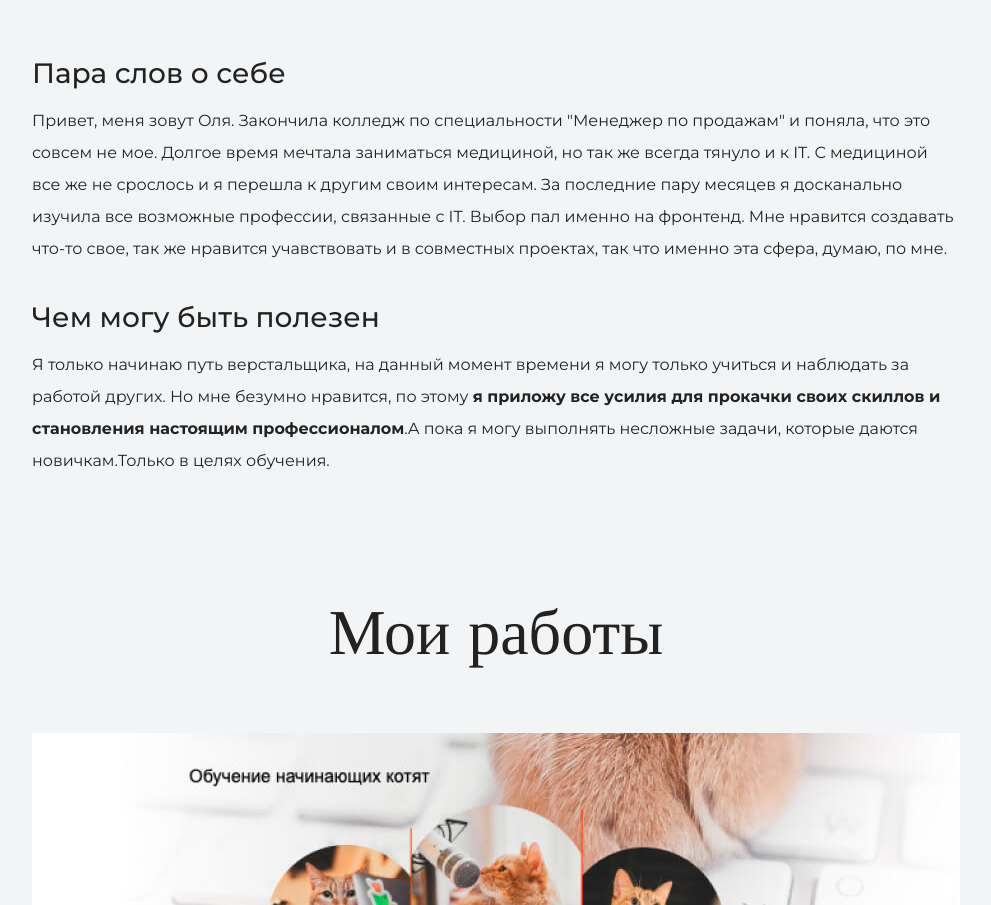
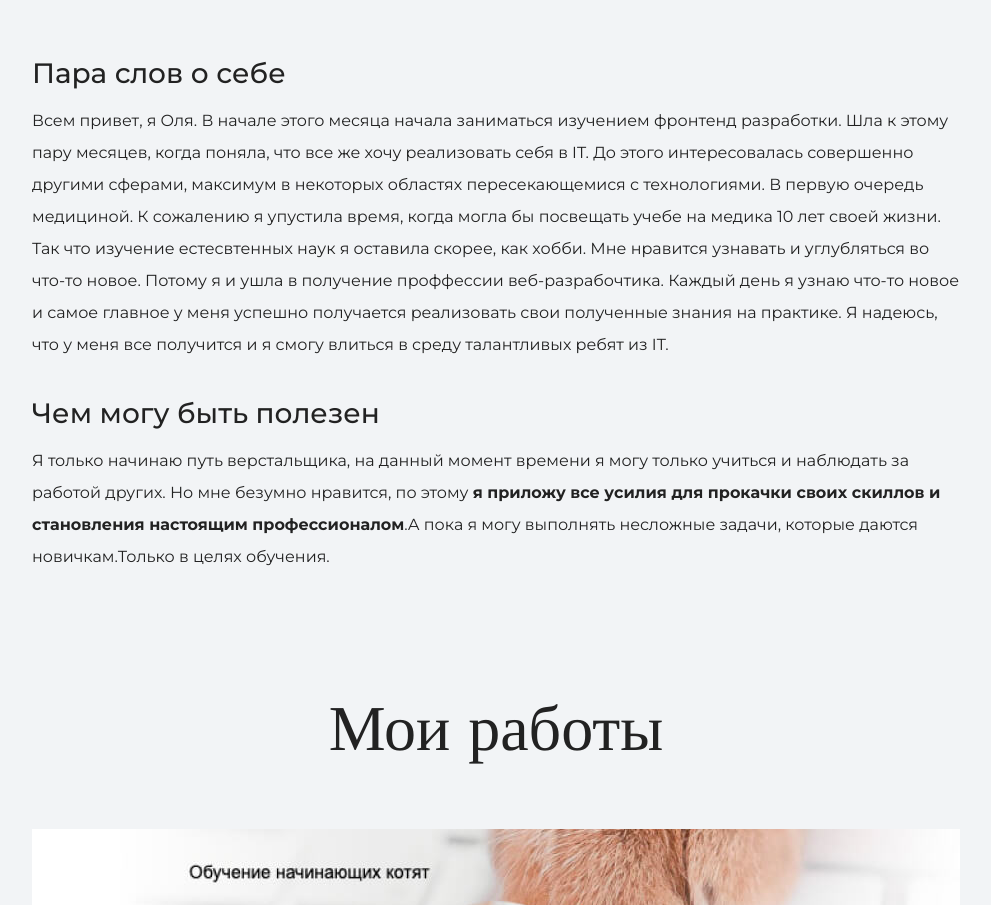
Before and after one commit to Ol1kk/newbeginning, a plain HTML site: page index.html in a window 1280 px wide. Shown: the part 2090-2995 px from the top of the page, without its empty margins (144-1135 px from the left). Drawn offline with nearby package versions, Linux system fonts and the light colour scheme.

Commit message:
Update index.html

```diff
--- a/index.html
+++ b/index.html
@@ -32,7 +32,7 @@
 
       <h2 class="subheading">Давайте познакомимся</h2>
       <h3>Пара слов о себе</h3>
-      <p> Привет, меня зовут Оля. Закончила колледж по специальности "Менеджер по продажам" и поняла, что это совсем не мое. Долгое время мечтала заниматься медициной, но так же всегда тянуло и к IT. С медициной все же не срослось и я перешла к другим своим интересам. За последние пару месяцев я досканально изучила все возможные профессии, связанные с IT. Выбор пал именно на фронтенд. Мне нравится создавать что-то свое, так же нравится учавствовать и в совместных проектах, так что именно эта сфера, думаю, по мне. </p>
+      <p> Всем привет, я Оля. В начале этого месяца начала заниматься изучением фронтенд разработки. Шла к этому пару месяцев, когда поняла, что все же хочу реализовать себя в IT. До этого интересовалась совершенно другими сферами, максимум в некоторых областях пересекающемися с технологиями. В первую очередь медициной. К сожалению я упустила время, когда могла бы посвещать учебе на медика 10 лет своей жизни. Так что изучение естесвтенных наук я оставила скорее, как хобби. Мне нравится узнавать и углубляться во что-то новое. Потому я и ушла в получение проффессии веб-разрабочтика. Каждый день я узнаю что-то новое и самое главное у меня успешно получается реализовать свои полученные знания на практике. Я надеюсь, что у меня все получится и я смогу влиться в среду талантливых ребят из IT. </p>
       <h3>Чем могу быть полезен</h3>
       <p>Я только начинаю путь верстальщика, на данный момент времени я могу только учиться и наблюдать за работой других. Но мне безумно нравится, по этому
         <b>я приложу все усилия для прокачки своих скиллов и становления настоящим профессионалом</b>.А пока я могу выполнять несложные задачи, которые даются новичкам.Только в целях обучения.</p>
```
